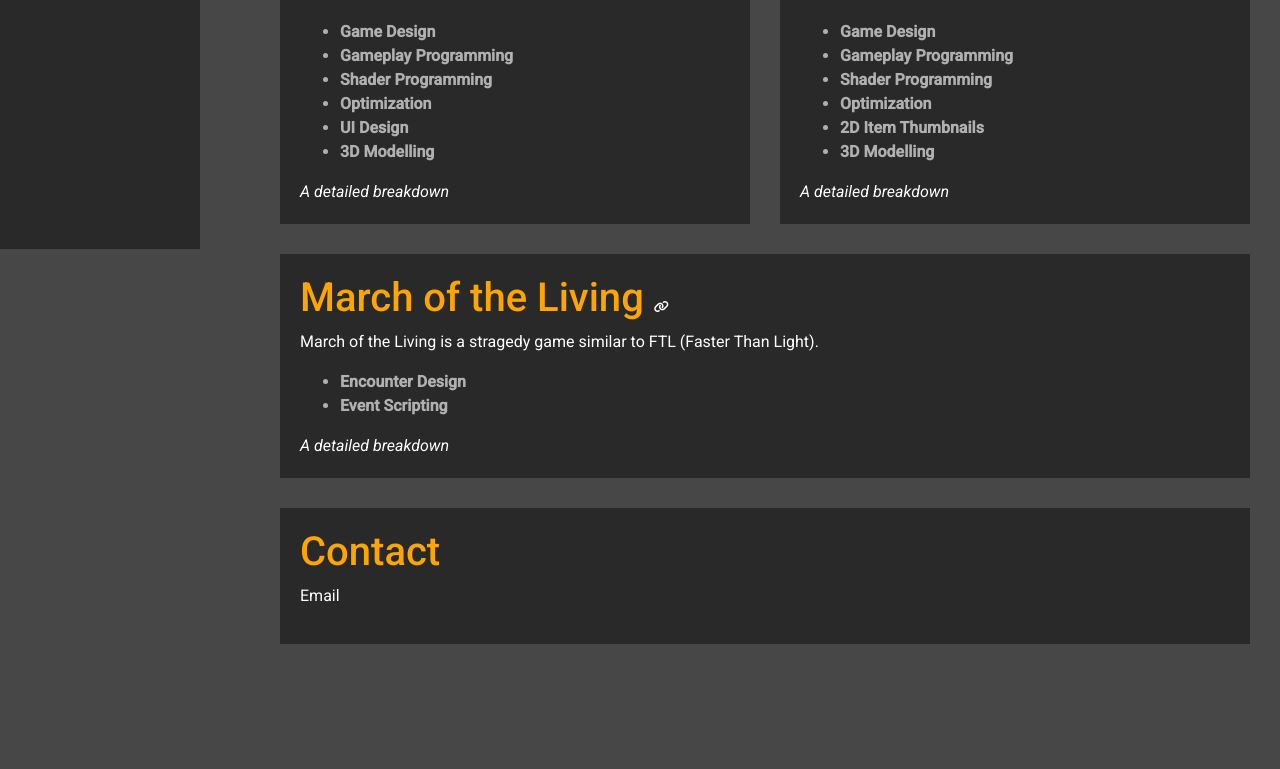
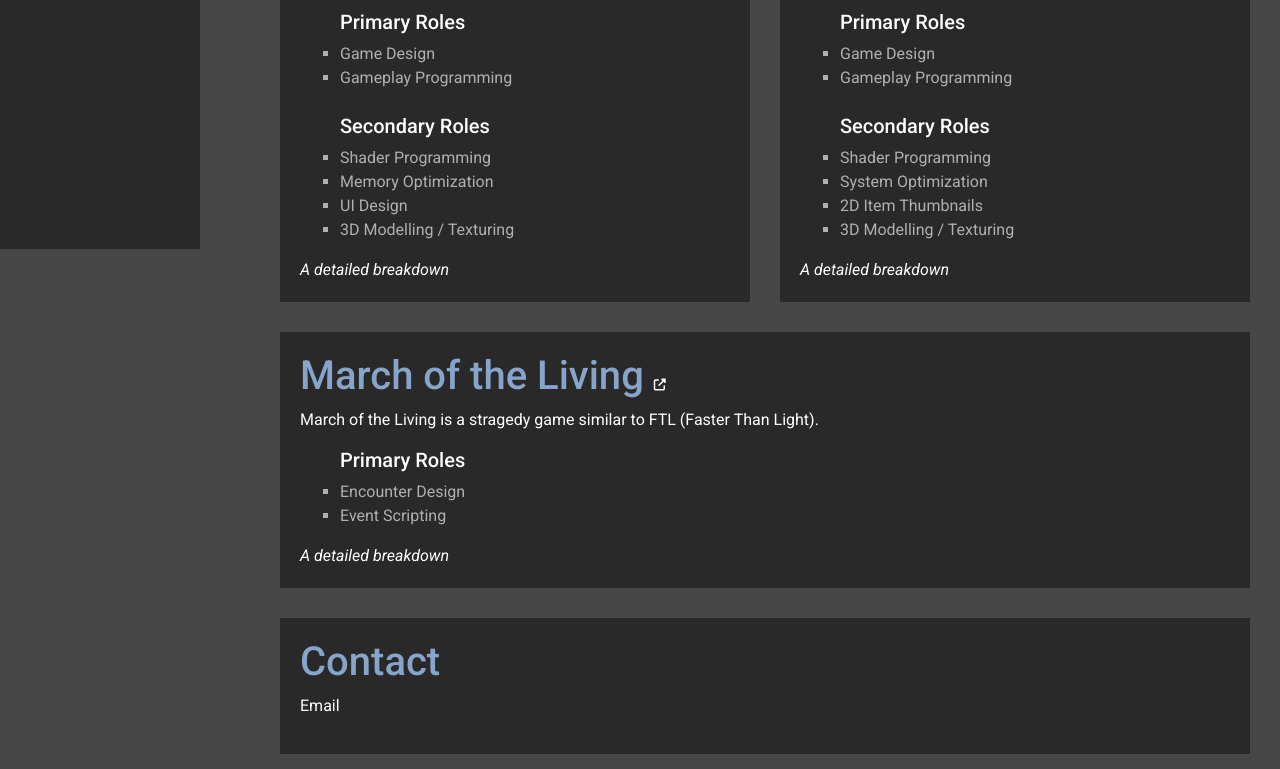
Before and after one commit to ClaytonBlough/Resu.me, a plain HTML site: page index.html in a window 1280 px wide. Shown: the part 551-1320 px from the top of the page. Before the commit the page ends 1210 px from the top, so only its background shows below. Drawn offline with nearby package versions, Linux system fonts and the light colour scheme.

Commit message:
Update index.html

```diff
--- a/index.html
+++ b/index.html
@@ -46,13 +46,16 @@
 	       .col div {
 	       	padding:20px;
 	       }
+	       ul {
+	       	list-style-type: square;
+	       }
 
 	       div h1
 	       {
-	       	color:orange;
+	       	color:#87a5cb;
 	       }
 
-	       div h3 {
+	       div h5 {
 	       	color:white;
 	       }
 
@@ -70,7 +73,7 @@
 
 
 	       h1 a {
-	       	color:orange;
+	       	color:#87a5cb;
 	       }
 
    	       h1 a:hover {
@@ -184,7 +187,7 @@
 				<img alt="profile" src="https://pbs.twimg.com/profile_images/1553923005809508352/REOX5n61_400x400.jpg"> <a href="#">Clayton Blough</a>
 				<p>claytonblough@email.com</p>
 				<div style="display: flex; align-items: center; justify-content: center">
-					<a class="sociallink" href="https://www.linkedin.com/in/clayton-blough-16933a22b/" target="_blank"><i class="fa fa-brands fa-linkedin"></i></a>
+					<a class="sociallink" href="https://www.linkedin.com/in/clayton-blough-16933a22b/" target="_blank"><i class="fab fa-linkedin-in"></i></a>
 					<a class="sociallink" href="https://twitter.com/ClaytonWasTaken" target="_blank"><i class="fa fa-brands fa-twitter"></i></a>
 					<a class="sociallink" href="https://www.youtube.com/channel/UCc2nbKaJiMBLxJ4jVyXKIaQ" target="_blank"><i class="fa fa-brands fa-youtube"></i></a>
 				</div>
@@ -219,7 +222,7 @@
 						<div class="row">
 							<!-- SKILL BLOCK -->
 							<div class="col">
-								<h3>Skills</h3>
+								<h5>Skills</h5>
 								<div class="row">
 									<div class="col">
 										<ul>
@@ -239,7 +242,7 @@
 							</div>
 							<!-- SOFTWARE PROFICIENCY BLOCK -->
 							<div class="col">
-								<h3>Software proficiency</h3>
+								<h5>Software proficiency</h5>
 								<div class="row">
 									<div class="col">
 										<ul>
@@ -261,16 +264,19 @@
 					<div id="deadfrontier2" class="contentblock">
 						<h1>
 							<a href="https://store.steampowered.com/app/744900/Dead_Frontier_2/" target="_blank">Dead Frontier 2</a>
-							<i class="fa fa-thin fa-link"></i>
+							<i class="fas fa-external-link-alt"></i>
 						</h1>
 						<p>Dead Frontier 2 is a survival horror MMORPG.</p>
 						<ul>
-							<li><b>Game Design</b></li>
-							<li><b>Gameplay Programming</b></li>
-							<li><b>Shader Programming</b></li>
-							<li><b>Optimization</b></li>
-							<li><b>UI Design</b></li>
-							<li><b>3D Modelling</b></li>
+							<b><h5>Primary Roles</h5></b>
+							<li>Game Design</li>
+							<li>Gameplay Programming</li>
+							<br>
+							<b><h5>Secondary Roles</h5></b>
+							<li>Shader Programming</li>
+							<li>Memory Optimization</li>
+							<li>UI Design</li>
+							<li>3D Modelling / Texturing</li>
 						</ul>
 						<i>A detailed breakdown</i>
 					</div>
@@ -281,16 +287,19 @@
 					<div id="deadfrontier1" class="contentblock">
 						<h1>
 							<a href="https://deadfrontier.com/" target="_blank">Dead Frontier 1</a>
-							<i class="fa fa-thin fa-link"></i>
+							<i class="fas fa-external-link-alt"></i>
 						</h1>
 						<p>Dead Frontier 1 is a survival action MMORPG.</p>
 						<ul>
-							<li><b>Game Design</b></li>
-							<li><b>Gameplay Programming</b></li>
-							<li><b>Shader Programming</b></li>
-							<li><b>Optimization</b></li>
-							<li><b>2D Item Thumbnails</b></li>
-							<li><b>3D Modelling</b></li>
+							<b><h5>Primary Roles</h5></b>
+							<li>Game Design</li>
+							<li>Gameplay Programming</li>
+							<br>
+							<b><h5>Secondary Roles</h5></b>
+							<li>Shader Programming</li>
+							<li>System Optimization</li>
+							<li>2D Item Thumbnails</li>
+							<li>3D Modelling / Texturing</li>
 						</ul>
 						<i>A detailed breakdown</i>
 					</div>
@@ -303,12 +312,13 @@
 					<div id="marchoftheliving" class="contentblock">
 						<h1>
 							<a href="https://store.steampowered.com/app/458000/March_of_the_Living/" target="_blank">March of the Living</a>
-							<i class="fa fa-thin fa-link"></i>
+							<i class="fas fa-external-link-alt"></i>
 						</h1>
 						<p>March of the Living is a stragedy game similar to FTL (Faster Than Light).</p>
 						<ul>
-							<li><b>Encounter Design</b></li>
-							<li><b>Event Scripting</b></li>
+							<b><h5>Primary Roles</h5></b>
+							<li>Encounter Design</li>
+							<li>Event Scripting</li>
 						</ul>
 						<i>A detailed breakdown</i>
 					</div>
```
